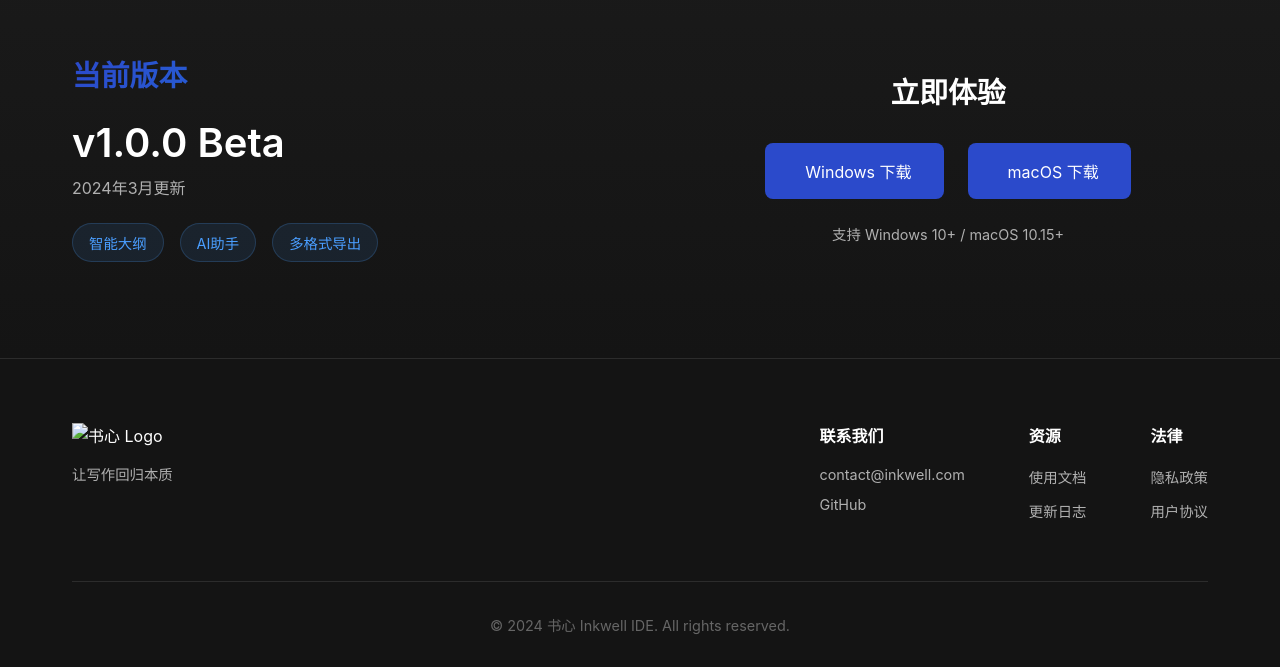
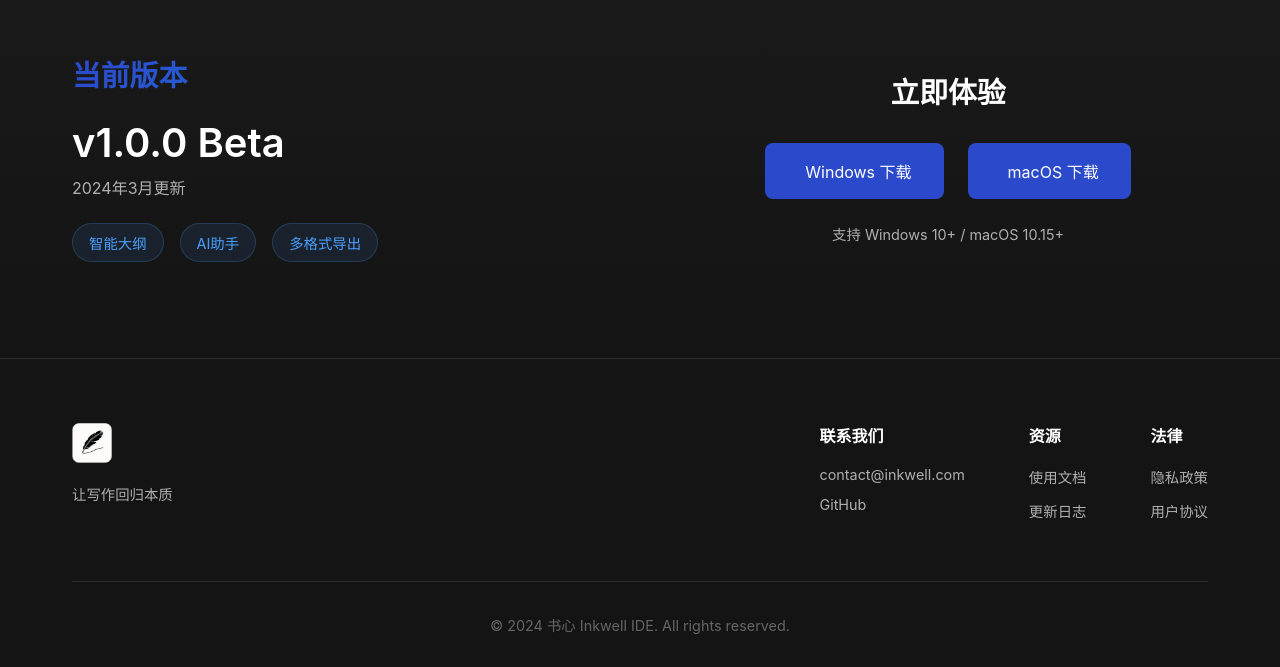
Before and after one commit to Lumen951/Inkwell-Web, a plain HTML site: page index.html in a window 1280 px wide. Shown: the part 4148-4815 px from the top of the page. Drawn offline with nearby package versions, Linux system fonts and the light colour scheme.

Commit message:
Update index.html

```diff
--- a/index.html
+++ b/index.html
@@ -220,7 +220,7 @@
         <div class="footer-container">
             <div class="footer-content">
                 <div class="footer-logo">
-                    <img src="羽毛.pic.jpg" alt="书心 Logo">
+                    <img src="羽毛.jpg" alt="书心 Logo">
                     <p>让写作回归本质</p>
                 </div>
 
```
